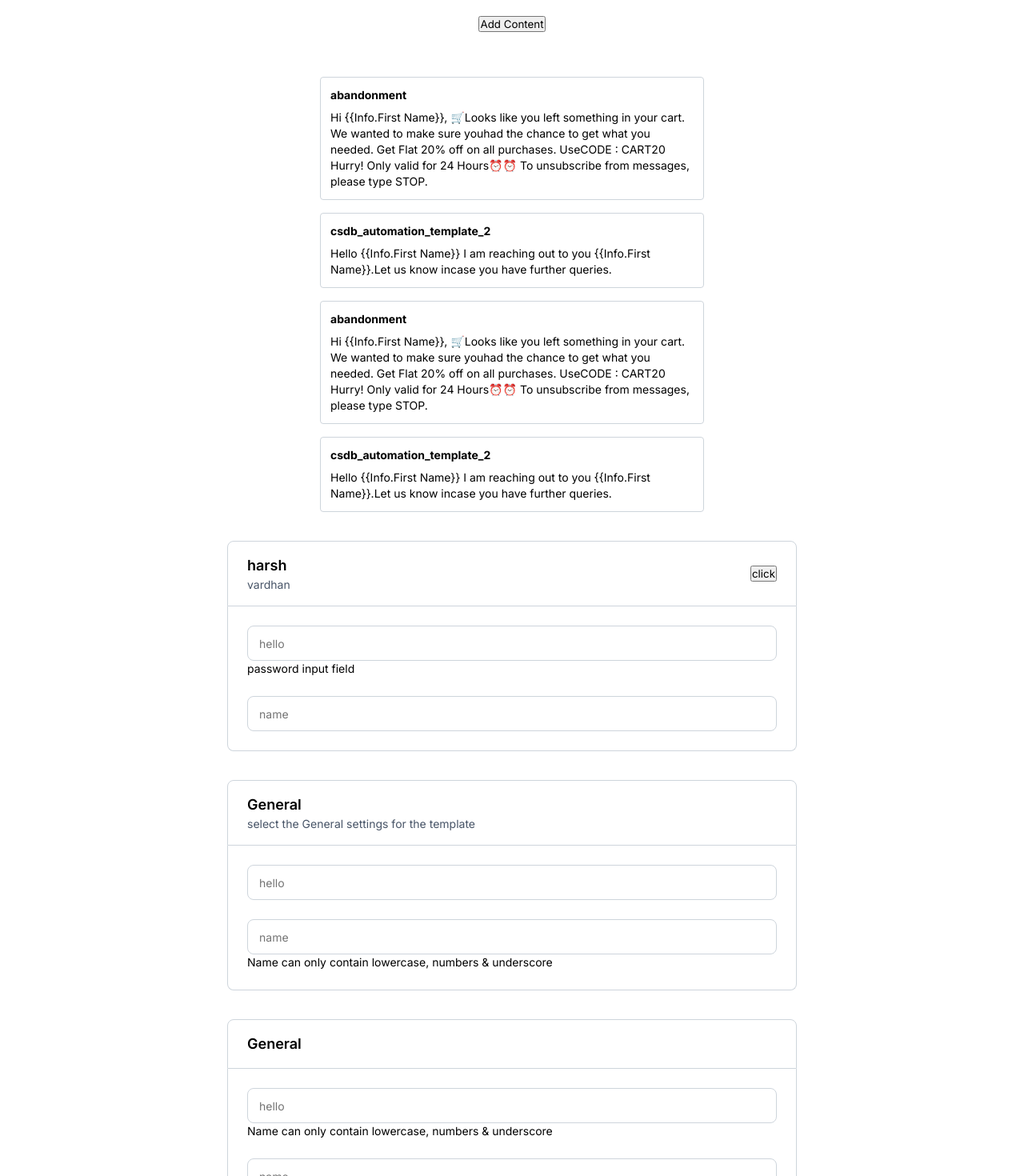
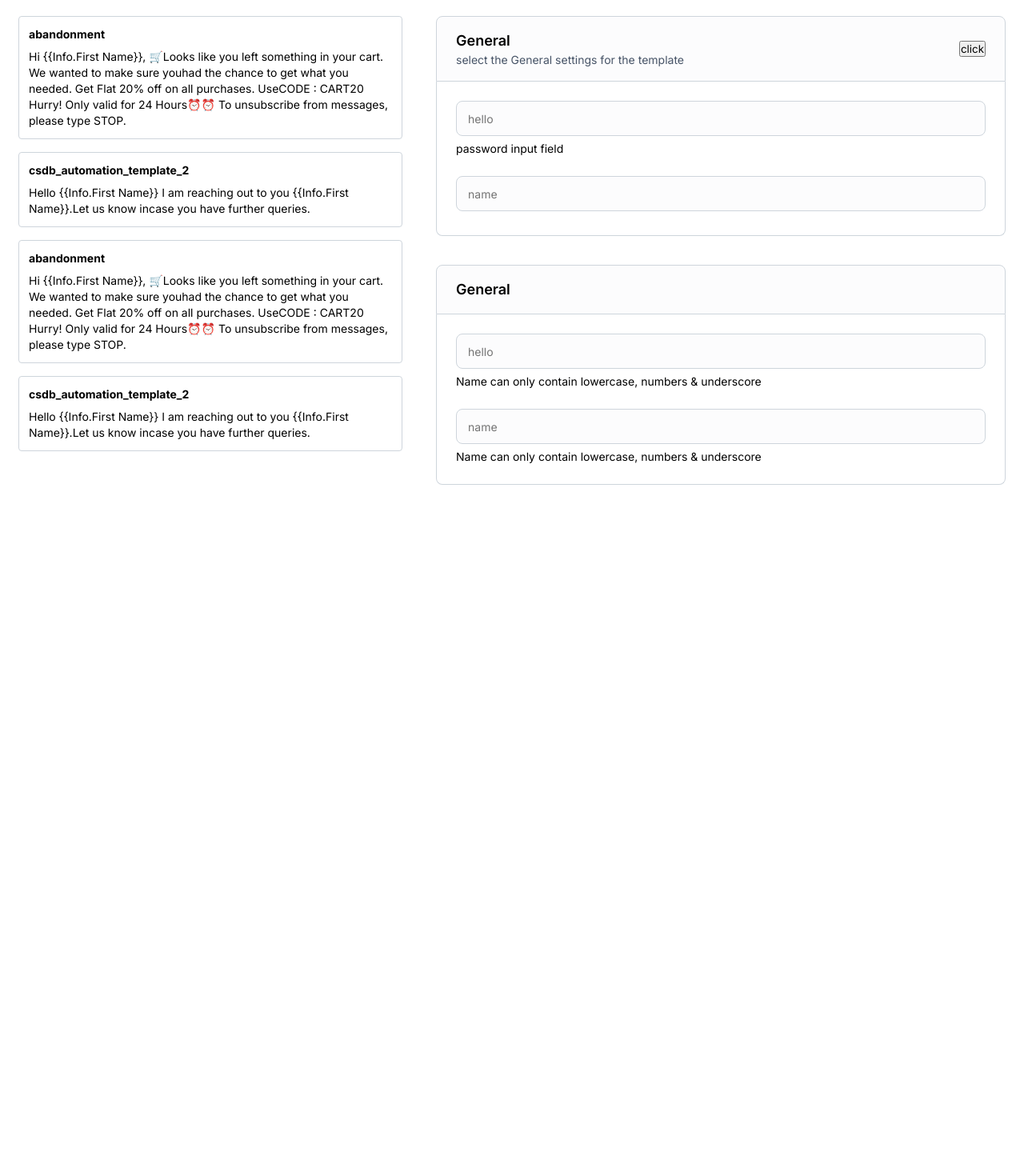
Before and after one commit to HxshPatil/whatsapp_comp_new, a React (Create React App) app: page / in a window 1280 px wide. Shown: the top 1470 px of the page at 80% size. After the commit the page ends 800 px from the top, so only its background shows below. Built offline with nearby package versions, Linux system fonts and the light colour scheme.

Commit message:
inputs and containers improved

```diff
--- a/src/App.css
+++ b/src/App.css
@@ -7,8 +7,17 @@
 
 .App {
   display: flex;
+  flex-direction: row;
+  padding: 20px;
+  /* align-items: center; */
+  gap: 36px;
+  justify-content: space-around;
+}
+
+.containers-container{
+  display: flex;
   flex-direction: column;
-  padding: 20px;
+  /* padding: 20px; */
   align-items: center;
   gap: 36px;
 }
@@ -17,6 +26,6 @@
   display: flex;
   flex-direction: column;
   gap: 16px;
-  align-items: center;
-  padding-top: 20px;
+  /* align-items: center; */
+  /* padding-top: 20px; */
 }
--- a/src/App.js
+++ b/src/App.js
@@ -27,26 +27,28 @@ function App() {
     }
   ]);
 
-  const addContent = () => {
-    setContentList([
-      ...contentList,
-      {
-        title: "csdb_automation_template_2",
-        text: "Hello {{Info.First Name}} I am reaching out to you {{Info.First Name}}.Let us know incase you have further queries.",
-      },
-    ]);
-  };
+  // const addContent = () => {
+  //   setContentList([
+  //     ...contentList,
+  //     {
+  //       title: "csdb_automation_template_2",
+  //       text: "Hello {{Info.First Name}} I am reaching out to you {{Info.First Name}}.Let us know incase you have further queries.",
+  //     },
+  //   ]);
+  // };
 
   return (
     <div className="App">
-      <button onClick={addContent}>Add Content</button>
+      {/* <button onClick={addContent}>Add Content</button> */}
       <div className="box-container">
         {contentList.map((content, index) => (
           <TextWithTitle key={index} content={content} />
         ))}
       </div>
-      <Container
-        left_header={<Header title={"harsh"} text={"vardhan"} />}
+      <div className="containers-container">
+        <Container
+        left_header={<Header title={"General"}
+        text={"select the General settings for the template"} />}
         right_header={<button>click</button>}
         content={
           <>
@@ -72,39 +74,7 @@ function App() {
         }
       />
 
-      <Container
-        left_header={
-          <Header
-            title={"General"}
-            text={"select the General settings for the template"}
-          />
-        }
-        // right_header={"helloknsjsn"}
-        content={
-          <>
-          {/* //   <Tag name={"harsh"} />
-          //   <Tag name={"attryb"} /> */}
-            <Input
-              // helperText={""}
-              // pattern={
-              //   "^([A-Za-z]{1,20})([ ]{0,1})([A-Za-z]{1,20})?([ ]{0,1})?([A-Za-z]{1,20})$"
-              // }
-              type={"text"}
-              placeholder={"hello"}
-            />
-            <Input
-              helperText={
-                "Name can only contain lowercase, numbers & underscore"
-              }
-              // pattern={
-              //   "^([A-Za-z]{1,20})([ ]{0,1})([A-Za-z]{1,20})?([ ]{0,1})?([A-Za-z]{1,20})$"
-              // }
-              type={"text"}
-              placeholder={"name"}
-            />
-          </>
-        }
-      />
+
 
       <Container
         left_header={<Header title={"General"} />}
@@ -134,6 +104,8 @@ function App() {
           </>
         }
       />
+      </div>
+
       {/* <Input_with_tag/> */}
     </div>
   );
--- a/src/components/containers/container.css
+++ b/src/components/containers/container.css
@@ -10,6 +10,10 @@
 .container-header {
     border-radius: 8px 8px 0 0;
     border: 1px solid #ced5dc;
+    background: #fcfcfd;
+    /* background: linear-gradient(0deg, #EAECF0, #EAECF0); */
+
+
     padding: 16px 24px;
     display: flex;
     flex-direction: row;
--- a/src/components/input/input.css
+++ b/src/components/input/input.css
@@ -1,9 +1,13 @@
-.input_container {
+.input-wrapper{
   display: flex;
   flex-direction: column;
+  gap: 6px;
+}
+
+.input_container {
   position: relative;
   width: 100%;
-  gap: 8px;
+
 }
 
 .label-text {
@@ -12,8 +16,12 @@
   left: 10px;
   font-size: 14px;
   color: #667085;
-  background: white;
+  /* background: #fcfcfd; */
   padding: 0 5px;
+}
+
+input{
+  background: #fcfcfd;
 }
 
 .hidden{
@@ -42,7 +50,7 @@ input:focus::placeholder {
   width: 100%;
   min-width: 432px;
   height: 44px;
-  /* transition: border-color 0.3s ease, box-shadow 0.3s ease; */
+  gap:8px;
 }
 
 .in-box:focus {
@@ -50,3 +58,8 @@ input:focus::placeholder {
   box-shadow: 0px 0px 0px 4px #f4ebff;
   outline: none;
 }
+
+.spec{
+  line-height: 20px;
+
+}
--- a/src/components/input/input.js
+++ b/src/components/input/input.js
@@ -2,10 +2,6 @@ import React, { useState } from "react";
 import "./input.css";
 
 function Input({ helperText, pattern, type, placeholder }) {
-  // const [isVisible, setIsVisible] = useState(false);
-  // function handleIsVisible(){
-
-  // };;
 
   const [isLabelVisible, setIsLabelVisible] = useState(false);
 
@@ -21,13 +17,15 @@ function Input({ helperText, pattern, type, placeholder }) {
   };
 
   return (
-    <div>
+    <div className="input-wrapper">
       <div className="input_container">
-        <label htmlFor={placeholder}
-        className={isLabelVisible ? "label-text" : "hidden label-text"}
+        <label
+          htmlFor={placeholder}
+          className={isLabelVisible ? "label-text" : "hidden label-text"}
         >
           {placeholder}
         </label>
+
         <input
           type={type}
           id={placeholder}
@@ -38,12 +36,13 @@ function Input({ helperText, pattern, type, placeholder }) {
           required
           onFocus={handleFocusIn}
           onBlur={handleFocusOut}
-          // onBlur={handleIsVisible}
           autoComplete="off"
         />
+
       </div>
       {helperText !== "" && <div className="spec">{helperText}</div>}
     </div>
+
   );
 }
 
--- a/src/components/input/input_with_tag/input_with_tag.css
+++ b/src/components/input/input_with_tag/input_with_tag.css
@@ -1,3 +1,4 @@
 .rti--container {
     max-width: 300px;
+    /* transition: border-color 0.3s ease, box-shadow 0.3s ease; */
   }
```
